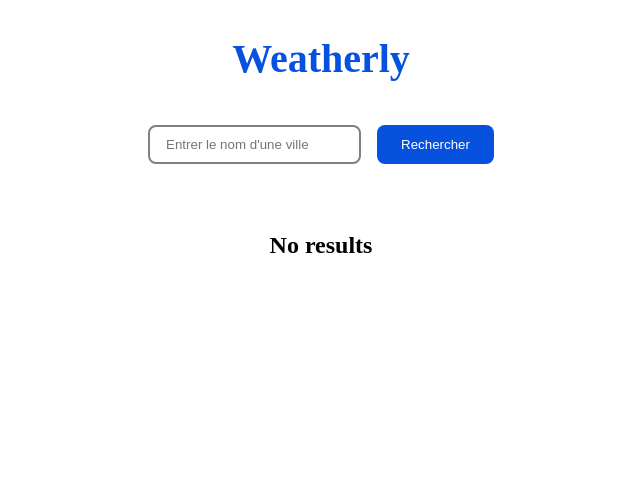
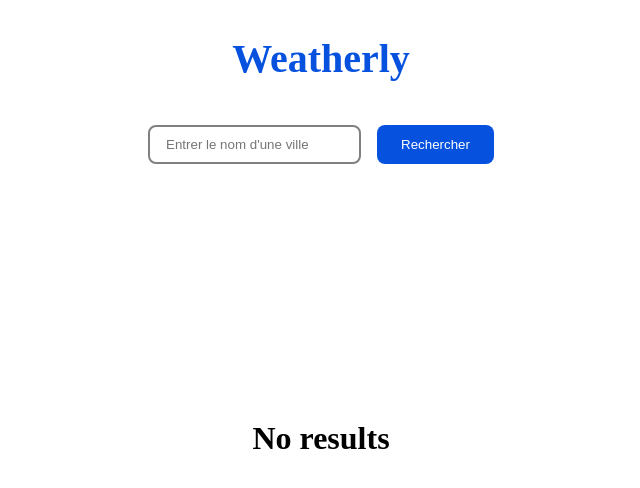
Before and after one commit to Ianel/weatherly, a React (Vite) app: page / in a window 1280 px wide. Shown: the top 488 px of the page, without its empty margins (319-959 px from the left). Built offline with nearby package versions, Linux system fonts and the light colour scheme.

Commit message:
add styling to loader

```diff
--- a/src/components/Main.tsx
+++ b/src/components/Main.tsx
@@ -60,7 +60,7 @@ const Main: React.FC = () => {
     return (
         <MainStyle>
             {!isActive ? (
-                <h2>No results</h2>
+                <h2 className="no-results">No results</h2>
             ) : (
                 <>
                     {" "}
@@ -108,7 +108,8 @@ const MainStyle = styled.main`
     align-items: stretch;
     margin-top: 3rem;
 
-    .loader {
+    .loader,
+    .no-results {
         height: 50vh;
         display: flex;
         align-items: center;
```
